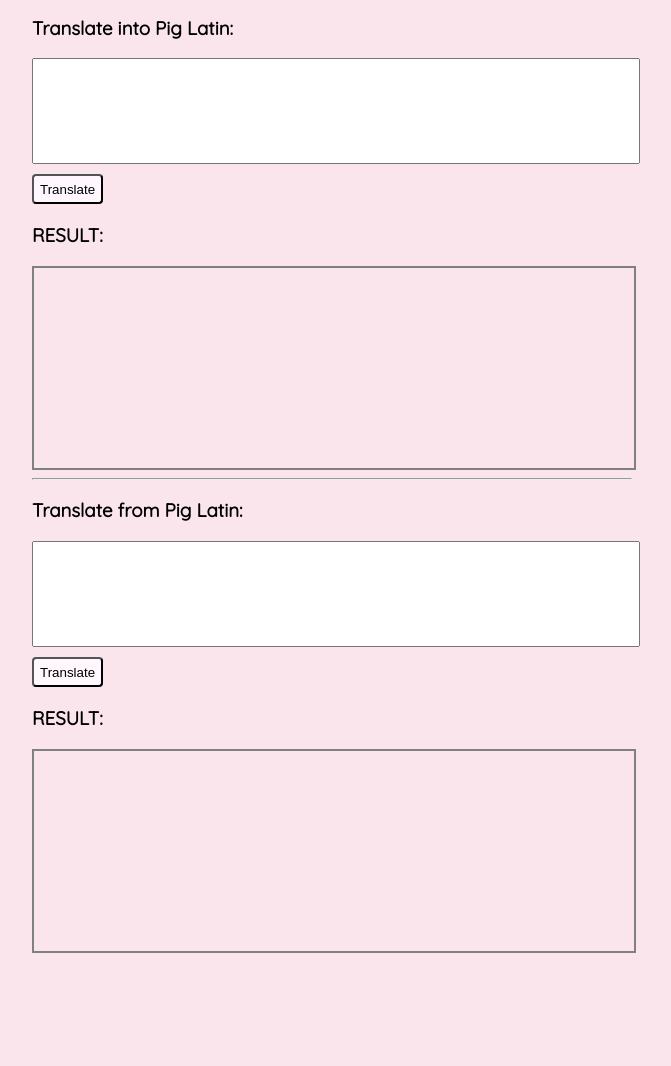
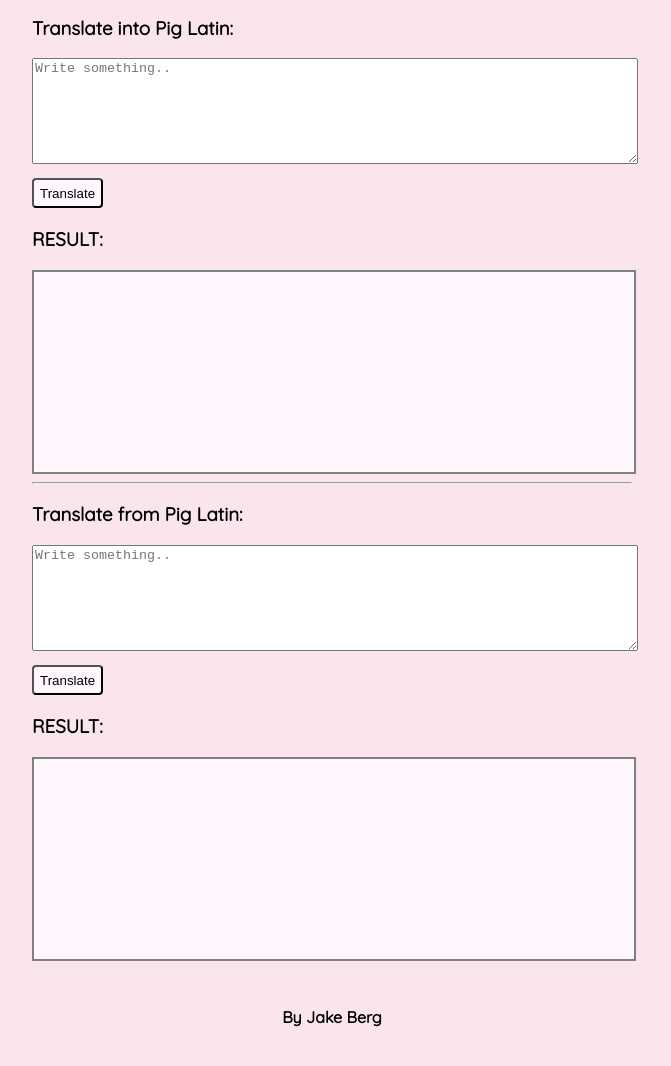
Before and after one commit to jakeberg/piglatin, a plain HTML site: page index.html in a window 1280 px wide. Shown: the part 90-1156 px from the top of the page, without its empty margins (308-979 px from the left). Before the commit the page ends 1043 px from the top, so only its background shows below. Drawn offline with Linux system fonts and the light colour scheme.

Commit message:
added styles

```diff
--- a/index.html
+++ b/index.html
@@ -15,7 +15,7 @@
         <h1>Pig Latin Translator</h1>
     </header>
     <h3>Translate into Pig Latin:</h3>
-    <input type="text" id="input1" size=100%>
+    <textarea type="text" id="input1" placeholder="Write something.."></textarea>
     <button id="firstButton">Translate</button>
     <h3>RESULT:</h3>
     <div id="area1"></div>
@@ -23,11 +23,14 @@
     <hr>
 
     <h3>Translate from Pig Latin:</h3>
-    <input type="text" id="input2" size=100%>
+    <textarea type="text" id="input2" placeholder="Write something.." ></textarea>
     <button id="secondButton">Translate</button>
     <h3>RESULT:</h3>
     <div id="area2"></div>
 
+<footer>
+<h4>By Jake Berg</h4>
+</footer>
     <script src="main.js">
     </script>
 </body>
--- a/main.css
+++ b/main.css
@@ -20,8 +20,8 @@ header h1{
     font-size: 200%;
 }
 
+
 #input1 {
-    text-align: start;
     width: 100%;
     height: 100px;
 }
@@ -29,6 +29,7 @@ header h1{
 #input2 {
     width: 100%;
     height: 100px;
+
 }
 
 #firstButton {
@@ -52,6 +53,7 @@ header h1{
     height: 200px;
     overflow: scroll;
     border: 2px solid grey;
+    background-color: #fff7fd;
 }
 
 #area2 {
@@ -59,6 +61,18 @@ header h1{
     height: 200px;
     overflow: scroll;
     border: 2px solid grey;
+    background-color: #fff7fd;
+}
+
+footer {
+    height: 150px;
+    display: flex;
+    justify-content: space-around;
+    align-content: space-around
+}
+
+footer h4{
+    padding-top: 25px;
 }
 
 @media (max-width: 400px) {
```
